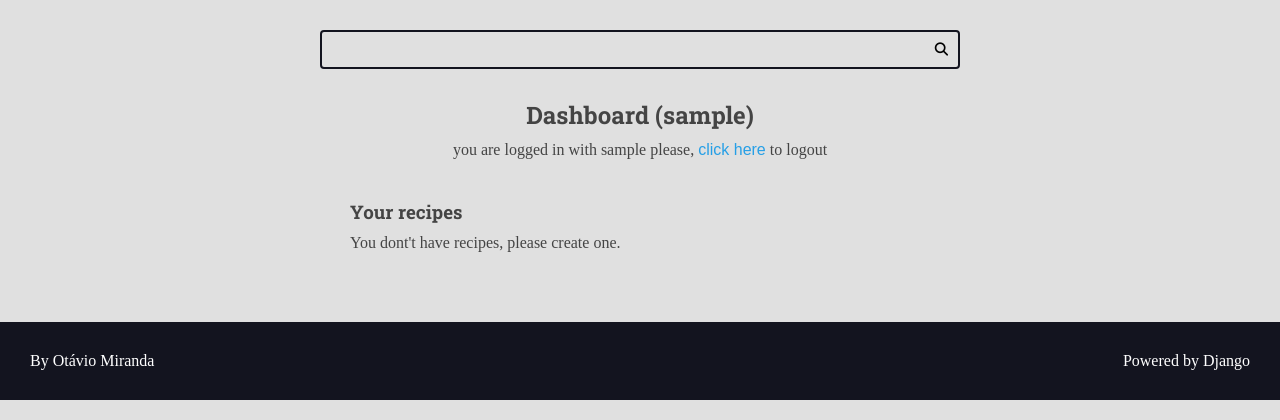
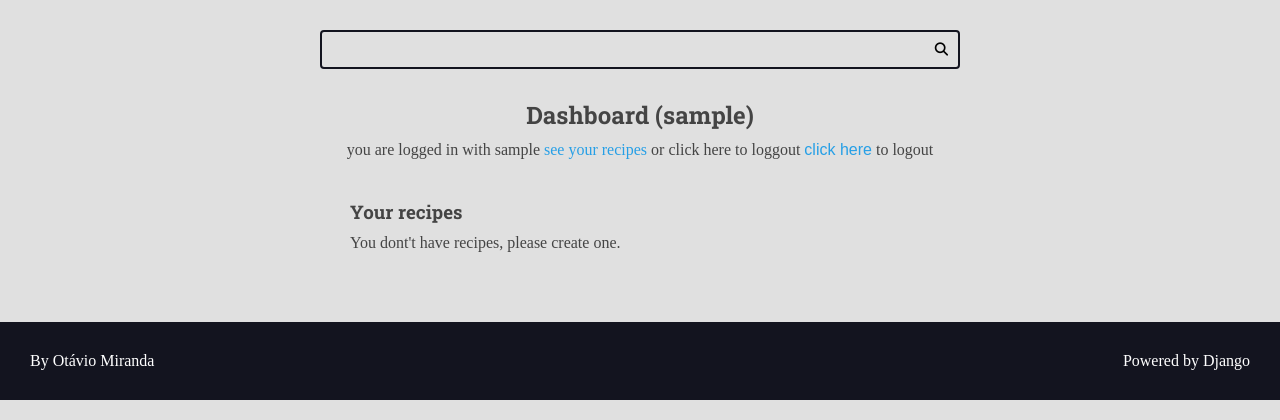
Before and after one commit to GuiK9/curso-django-projeto, a Django app: page /authors/dashboard/ in a window 1280 px wide. Shown: the part 113-533 px from the top of the page. Run offline with Django 5.2, Linux system fonts and the light colour scheme; the visitor is signed in with stand-in values (Sample User, id 1); data that the repository does not hold is empty; some libraries are stand-ins or nearby versions.

Commit message:
improving my form with widget and login

```diff
--- a/authors/templates/authors/partials/login_message.html
+++ b/authors/templates/authors/partials/login_message.html
@@ -2,7 +2,7 @@
     <div class="login-message">
         you are logged in with
         {{ request.user.username }}
-        please,
+        <a href="{% url 'authors:dashboard' %}">see your recipes</a> or click here to loggout
         <form action="{% url 'authors:logout' %}" method="POST" class="inline-form">
             {% csrf_token %}
             <input type="hidden" name="username" value="{{ request.user.username }}">
--- a/base_static/global/css/styles.css
+++ b/base_static/global/css/styles.css
@@ -56,6 +56,15 @@ body {
     font-size: 1.6rem;
     background: var(--color-gray-1);
     color: var(--color-dark-text);
+}
+
+img {
+    max-width: 100%;
+}
+
+a {
+    color: var(--color-primary);
+    text-decoration: none;
 }
 
 h1,
```
Also changed, not shown: authors/forms/recipe_form.py (+21 -1 lines), base_templates/partials/form.html (+7 -3 lines).
